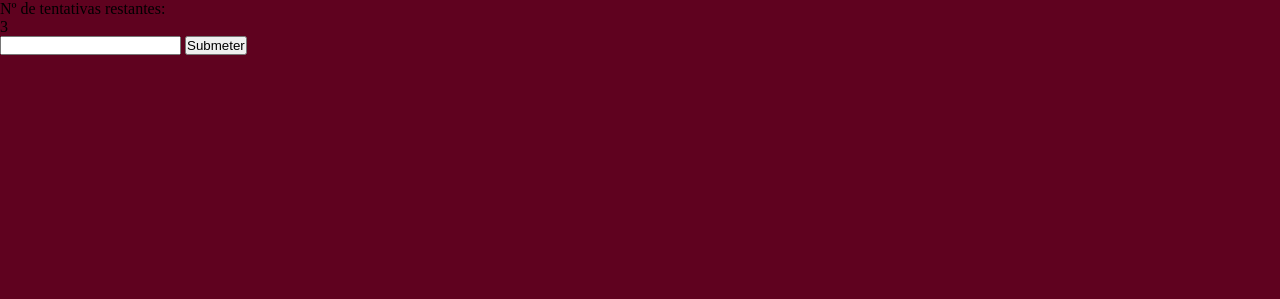
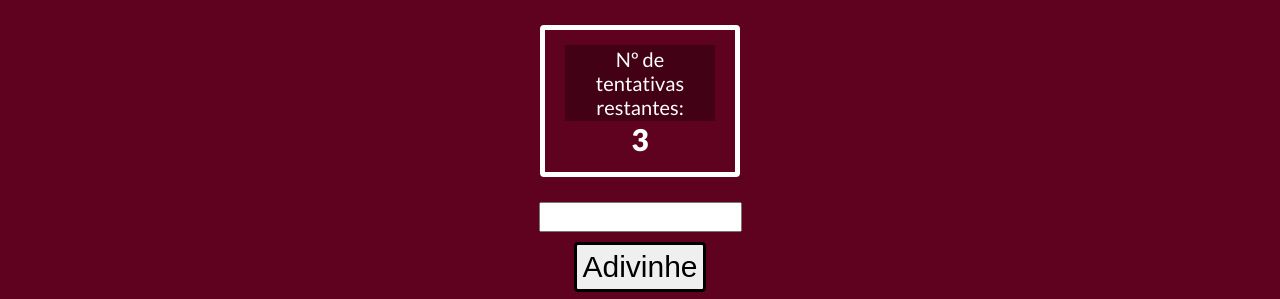
Before and after one commit to andre9277/Jogo-Adivinha-Numero, a plain HTML site: page index.html in a window 1280 px wide. Shown: the part 69-368 px from the top of the page. Drawn offline with Linux system fonts and the light colour scheme.

Commit message:
Estilo da página Web
Todo o estilo da página foi adicionado. Também foi acrescentado no HTML um parágrafo para no fim das tentativas aparecer uma mensagem do resultado do jogo

```diff
--- a/index.html
+++ b/index.html
@@ -15,8 +15,10 @@
             <span id="user-trys">3</span>
         </div>
         <form>
-            <input type="text" id="value-sub" name="value-sub">
-            <input type="submit" value="Submeter">
+            <!--type=number. Assim só aceita numeros-->
+            <input type="number" id="value-sub" name="value-sub">
+            <input type="submit" id="btn-sub" value="Adivinhe">
         </form>
+        <p>Ganhou!!</p>
     </body>
 </html>
--- a/styles.css
+++ b/styles.css
@@ -7,6 +7,8 @@
 
 body {
     background-color: #5F021F;
+    /*para centrar(body tem que estar centrado para centrar a form*/
+    text-align: center;
 }
 
 header {
@@ -19,3 +21,64 @@ header > h1 {
     text-align: center;
     font-family: Lato, sans-serif;
 }
+
+form {
+    /*para centrar: */
+    display: inline-block;
+}
+
+p {
+    font-size: 40px;
+    padding: 20px;
+}
+
+.numb-trys {
+    margin: 25px auto;
+    border: 5px solid white;
+    border-radius: 4px;
+    text-align: center;
+    width: 200px;
+    color: white;
+    font-size: 30px;
+    /*espaço entre o conteudo e borda*/
+    padding:15px 20px;
+    font-family: Lato, sans-serif;
+}
+
+.label {
+    background: rgba(0, 0, 0, 0.299);
+    color: white;
+    font-size: 20px;
+    /*2px top e bottom; 10 px left e right*/
+    padding: 2px 10px;
+    font-family: Lato, sans-serif;
+}
+
+#user-trys {
+    color: white;
+    font-weight: bold;
+}
+
+#value-sub {
+    height: 30px;
+
+    /*para centrar: (ou fazer no body e depois form)*/
+    display: block;
+    margin : 0 auto;
+
+    text-align: center;
+    font-size: 15px;
+}
+
+#btn-sub {
+    padding: 5px;
+    margin: 10px;
+    border: 3px solid black;
+    font-size: 30px;
+    border-radius: 4px;
+}
+
+#btn-sub:hover {
+    cursor: pointer;
+    background: #9f0335;
+}
```
